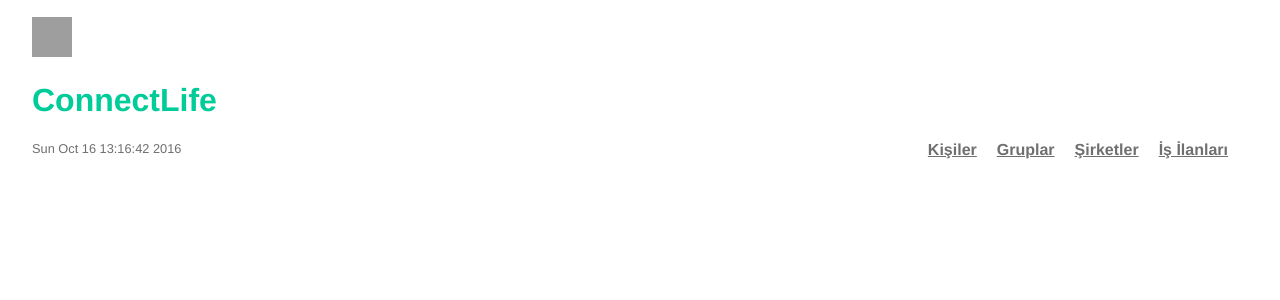
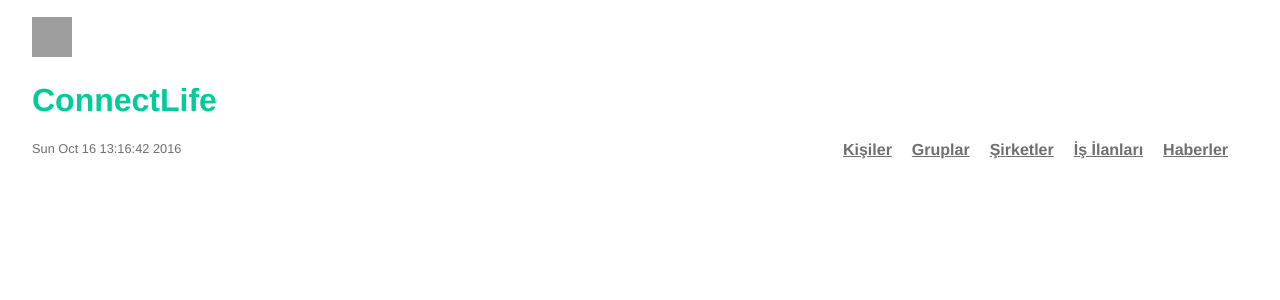
Before and after one commit to orhanse/ConnectLife, a Flask app: page / in a window 1280 px wide. Shown: the top 300 px of the page. Run offline with Flask 2, Linux system fonts and the light colour scheme; grey boxes are pictures that could not be loaded.

Commit message:
Kisiler eklendi. Logo gimp`te hazirlandi ve projeye eklendi. HTML ve CSS`te degisiklikler yapildi.

```diff
--- a/server.py
+++ b/server.py
@@ -13,10 +13,14 @@ def home_page():
     now = datetime.datetime.now()
     return render_template('home.html', current_time=now.ctime())
 
+
+
 @app.route('/kisiler')
 def kisiler_sayfasi():
     now = datetime.datetime.now()
     return render_template('kisiler.html', current_time=now.ctime())
+
+
 
 if __name__ == '__main__':
     VCAP_APP_PORT = os.getenv('VCAP_APP_PORT')
--- a/static/style.css
+++ b/static/style.css
@@ -9,6 +9,7 @@ body {
 h1, h2, h3, h4 {
   color: #00cc99;
 }
+
 
 img {
   border: 0;
--- a/templates/home.html
+++ b/templates/home.html
@@ -9,10 +9,13 @@
     <img src="static/images/connectlife.png" alt="Connect to Life" style="width:40px;height:40px;">
     <h1>ConnectLife</h1>
 
+	<a>Haberler</a>
     <a>İş İlanları</a>
     <a>Şirketler</a>
     <a>Gruplar</a>
     <a href="/kisiler">Kişiler</a>
+
+
 
 
     <footer>
--- a/templates/kisiler.html
+++ b/templates/kisiler.html
@@ -5,6 +5,8 @@
     <title>Kişiler</title>
     <link rel="stylesheet" href="{{ url_for('static', filename='style.css') }}" />
   </head>
+
+
   <body>
     <h1>Kişiler</h1>
     <a href="/">Anasayfa</a>
```
